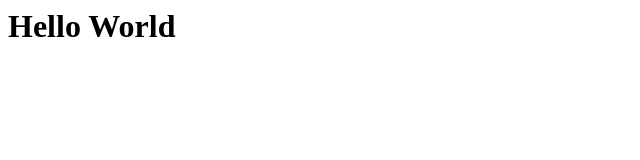
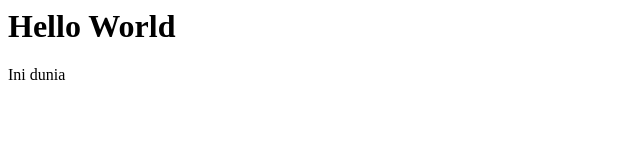
Before and after one commit to bisilbi/app-1, a plain HTML site: page index.html in a window 1280 px wide. Shown: the full height of the page, 0-640 px from the left. Drawn offline with Linux system fonts and the light colour scheme.

Commit message:
Update index.html

```diff
--- a/index.html
+++ b/index.html
@@ -1 +1,9 @@
-<h1>Hello World</h1>
+<html>
+  <head></head>
+  <body>
+    <div id="root">
+      <h1>Hello World</h1>
+      <p>Ini dunia</p>
+    </div>
+  </body>
+</html>
```
